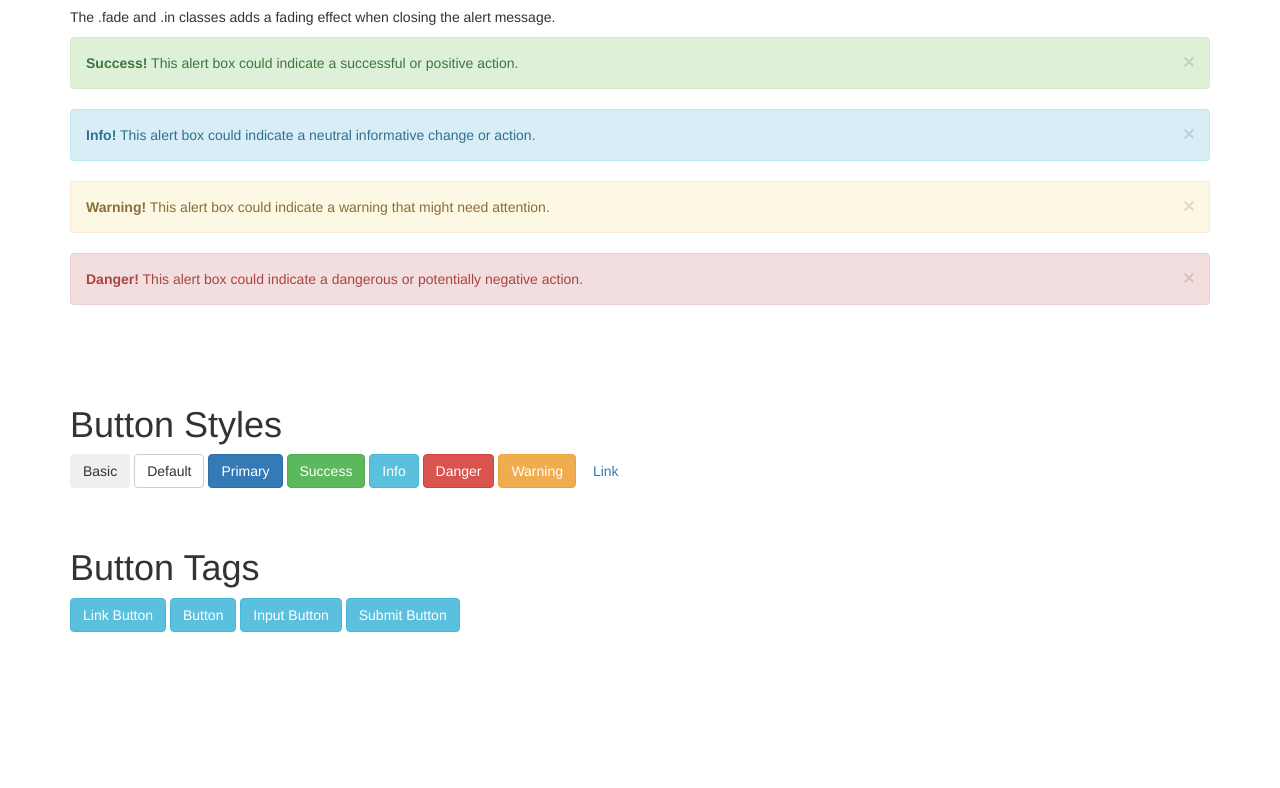
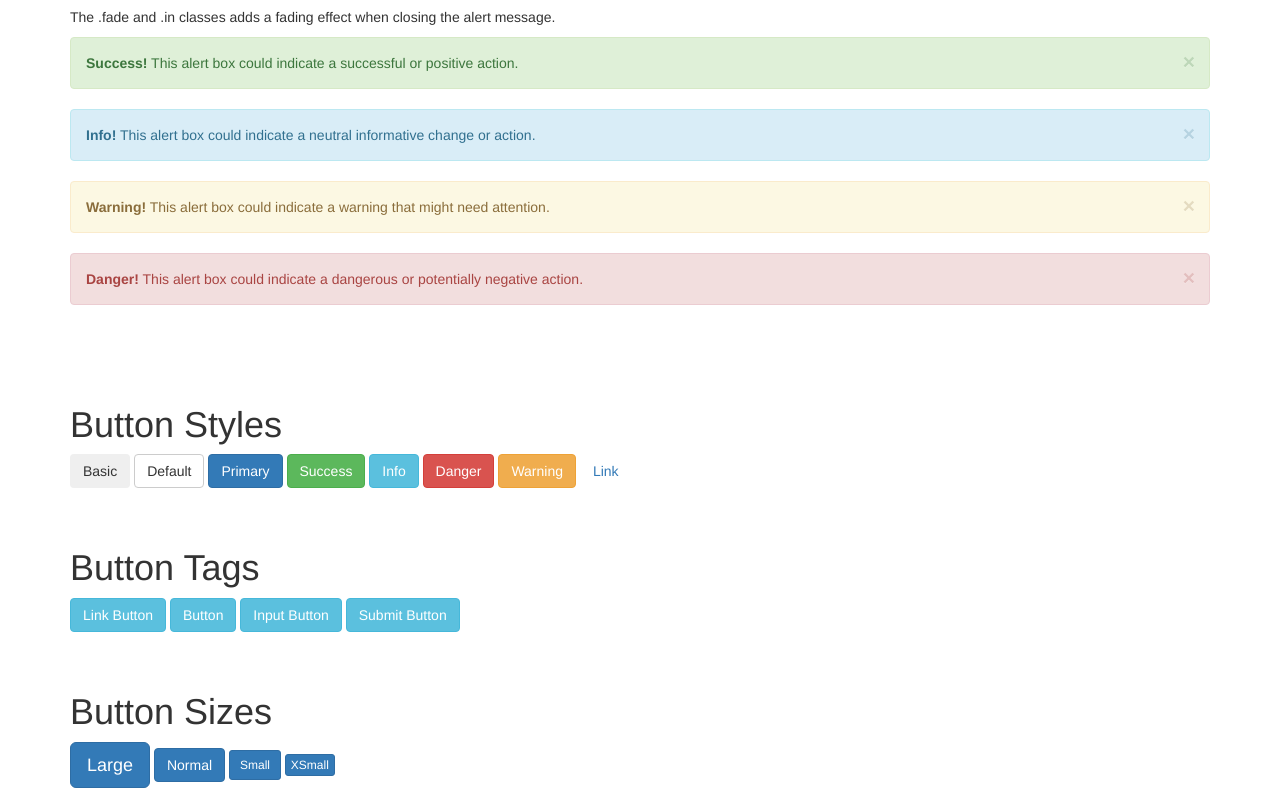
Before and after one commit to shubham2o/Bootstrap, a plain HTML site: page bootstrap1.html in a window 1280 px wide. Shown: the part 2995-3783 px from the top of the page. Before the commit the page ends 3627 px from the top, so only its background shows below. Drawn offline with nearby package versions, Linux system fonts and the light colour scheme.

Commit message:
Button Sizes

```diff
--- a/bootstrap1.html
+++ b/bootstrap1.html
@@ -220,6 +220,16 @@
                          <button type="button" class="btn btn-info">Button</button>
                          <input type="button" value="Input Button" class="btn btn-info">
                          <input type="submit" value="Submit Button" class="btn btn-info">
+
+                         <br>
+                         <br>
+                         <br>
+
+                         <h1>Button Sizes</h1>
+                         <button type="button" class="btn btn-primary btn-lg">Large</button>
+                         <button type="button" class="btn btn-primary">Normal</button>
+                         <button type="button" class="btn btn-primary btn-sm">Small</button>
+                         <button type="button" class="btn btn-primary btn-xs">XSmall</button>
                  </div>
          </body>
  </html>
```
